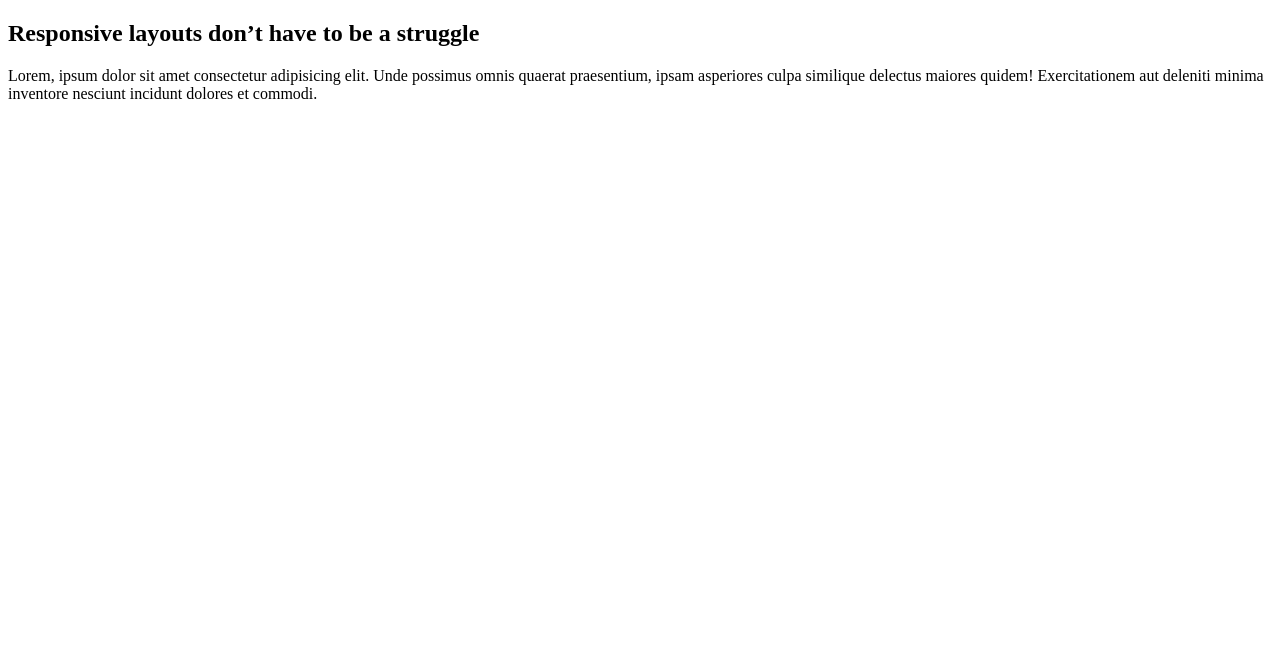
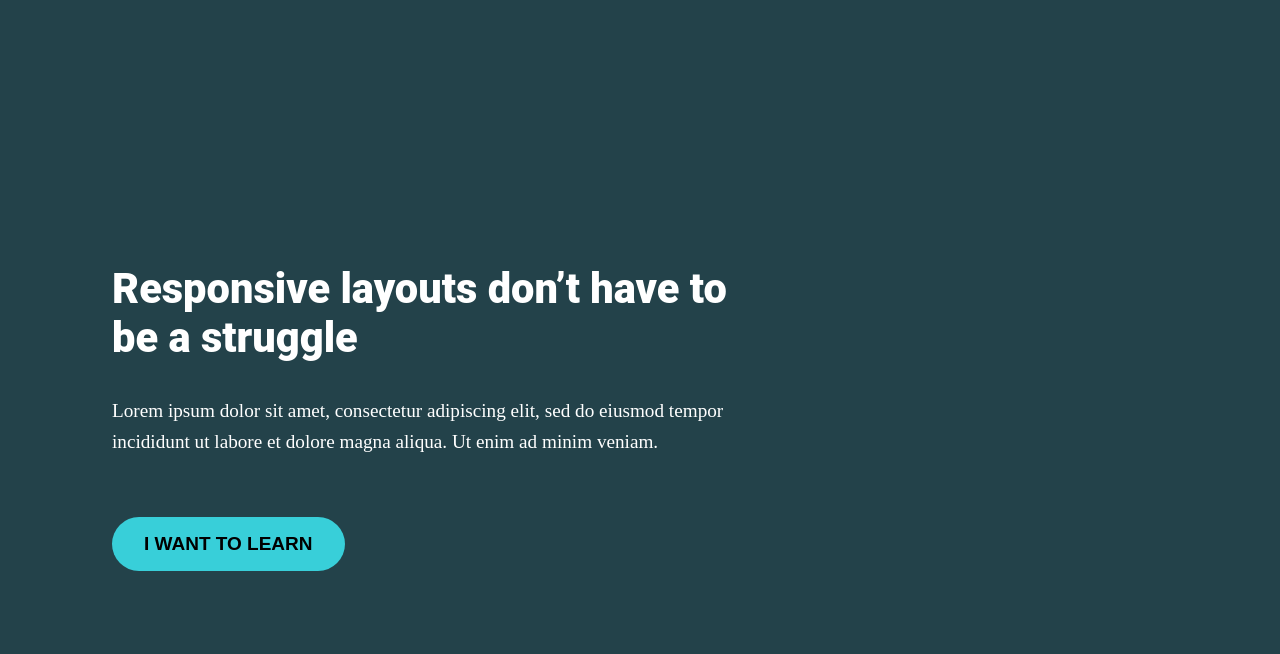
Before and after one commit to lvdovicb/responsive-layout, a plain HTML site: page Challenge 3/index.html in a window 1280 px wide. Drawn offline with Linux system fonts and the light colour scheme.

Commit message:
added challenge 3

```diff
--- a/Challenge 3/index.html
+++ b/Challenge 3/index.html
@@ -5,14 +5,18 @@
     <meta charset="UTF-8">
     <meta name="viewport" content="width=device-width, initial-scale=1.0">
     <title>Challenge 3</title>
+    <link rel="stylesheet" href="style.css">
 </head>
 
 <body>
     <section class="container">
-        <h1 class="title">Responsive layouts don’t have to be a struggle</h1>
-        <p>Lorem, ipsum dolor sit amet consectetur adipisicing elit. Unde possimus omnis quaerat praesentium, ipsam
-            asperiores culpa similique delectus maiores quidem! Exercitationem aut deleniti minima inventore nesciunt
-            incidunt dolores et commodi.</p>
+
+        <div class="main">
+            <h1 class="title">Responsive layouts don’t have to be a struggle</h1>
+            <p class="text">Lorem ipsum dolor sit amet, consectetur adipiscing elit, sed do eiusmod tempor incididunt ut
+                labore et dolore magna aliqua. Ut enim ad minim veniam.</p>
+            <button class="button">I want to learn</button>
+        </div>
     </section>
 </body>
 
--- a/Challenge 3/style.css
+++ b/Challenge 3/style.css
@@ -1,4 +1,49 @@
+body {
+    box-sizing: border-box;
+    margin: 0;
+    padding: 0;
+    font-size: 16px;
+    ;
+}
+
 .container {
     width: 100%;
-    max-width: 750px;
+    background-color: #23424A;
+    margin: 0;
+    padding: 0;
+    height: 100vh;
+    display: flex;
+    align-items: center;
 }
+
+.main {
+    width: 50%;
+    padding: 5rem 7rem;
+}
+
+.title {
+    font-family: Roboto, sans-serif;
+    font-style: normal;
+    font-weight: 900;
+    font-size: 2.6rem;
+    color: white;
+    /* line-height: 1.5rem; */
+}
+
+.text {
+    color: #ffffff;
+    font-size: 1.2rem;
+    line-height: 1.6
+}
+
+.button {
+    margin-top: 2.5rem;
+    background-color: #38CFD9;
+    border-radius: 30px;
+    color: #000;
+    font-weight: bold;
+    font-size: 19px;
+    padding: 1rem 2rem;
+    text-transform: uppercase;
+    border: none;
+}
```
